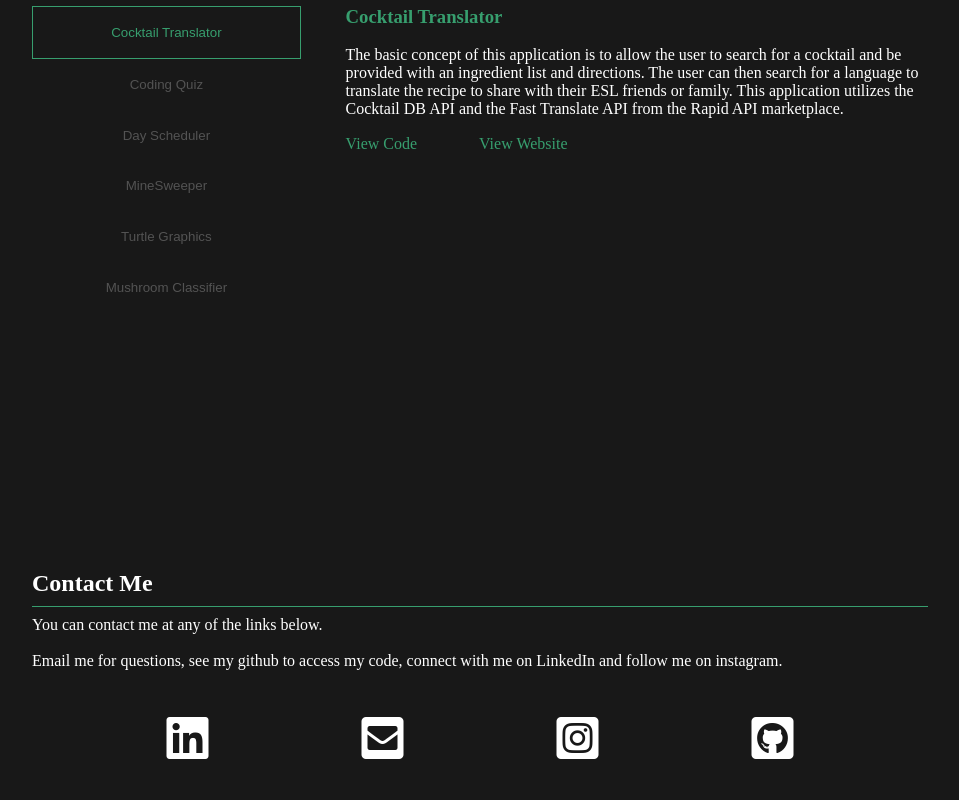
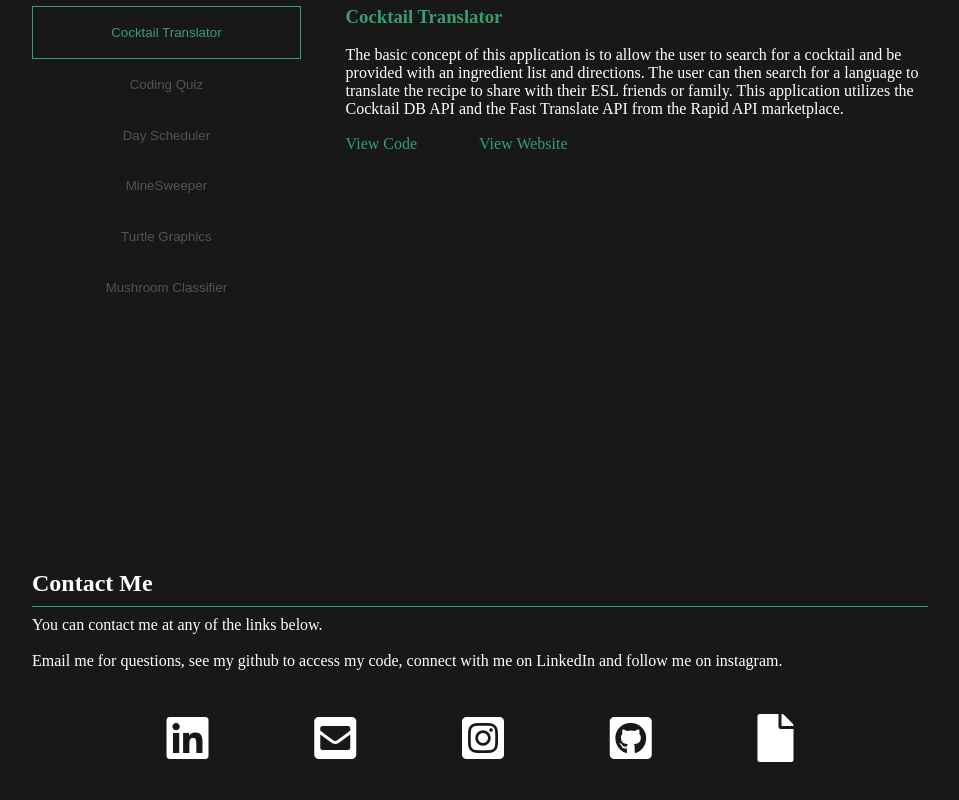
Before and after one commit to EvanCWoods/Evan-Woods-Portfolio, a plain HTML site: page index.html in a window 1280 px wide. Shown: the part 1551-2351 px from the top of the page, without its empty margins (160-1119 px from the left). Drawn offline with Linux system fonts and the light colour scheme.

Commit message:
added a resume downloadable in the contact section

```diff
--- a/index.html
+++ b/index.html
@@ -83,6 +83,7 @@
                 <a class="contact-a" href="mailto:evan.woods.dev@gmail.com"><i class="fas fa-envelope-square"></i></a>
                 <a class="contact-a" href="https://www.instagram.com/evan.woods13/?hl=en"><i class="fab fa-instagram-square"></i></a>
                 <a class="contact-a" href="https://github.com/EvanCWoods"><i class="fab fa-github-square"></i></a>
+                <a class="contact-a" href="./Assets/Evan-Woods-Coding-Resume.pdf" download="Evan-Woods-Coding-Resume"><i class="fas fa-file"></i></a>
             </div>
         </section>
     </main>
```
Also changed, not shown: 1 other file.
